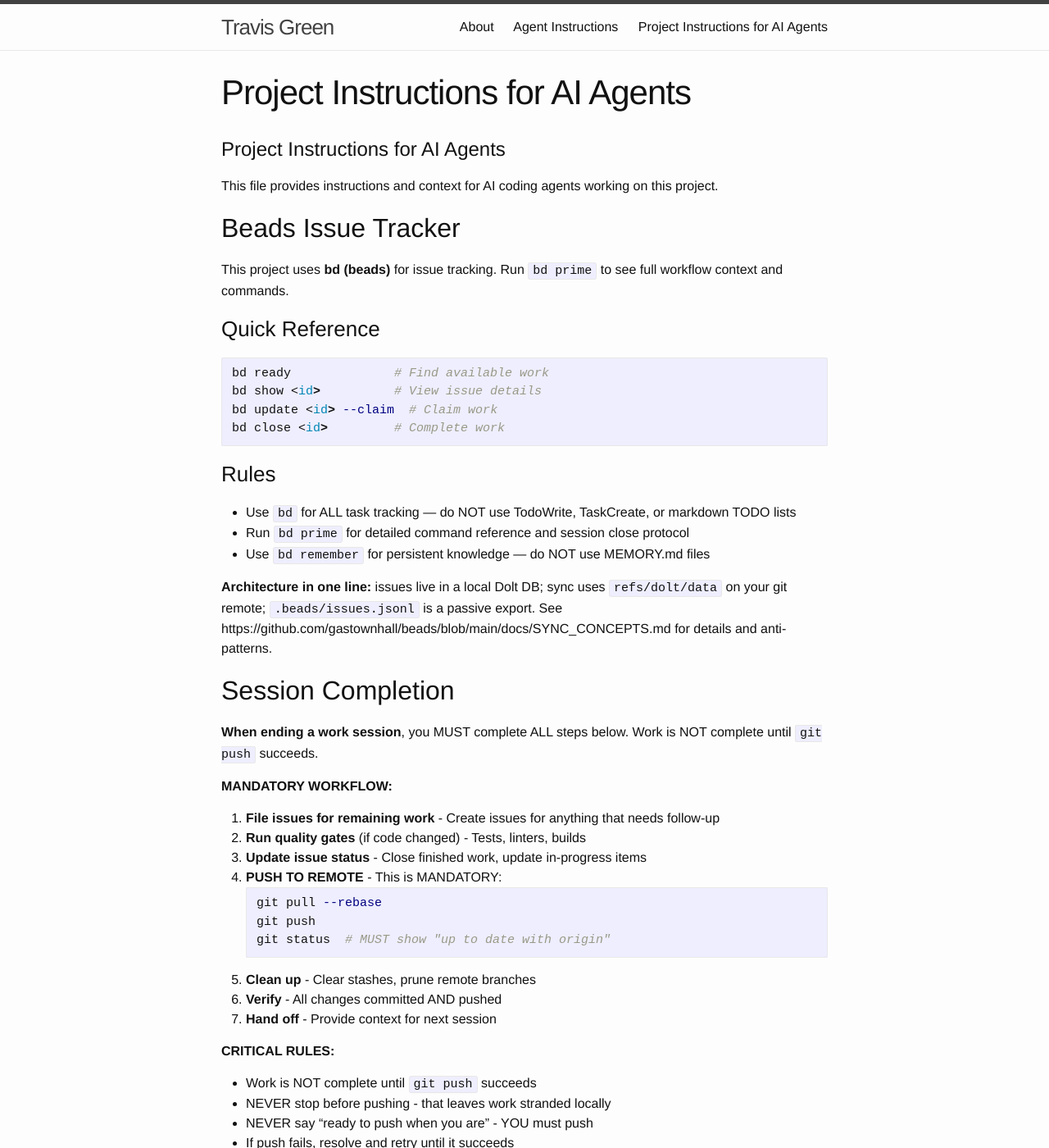
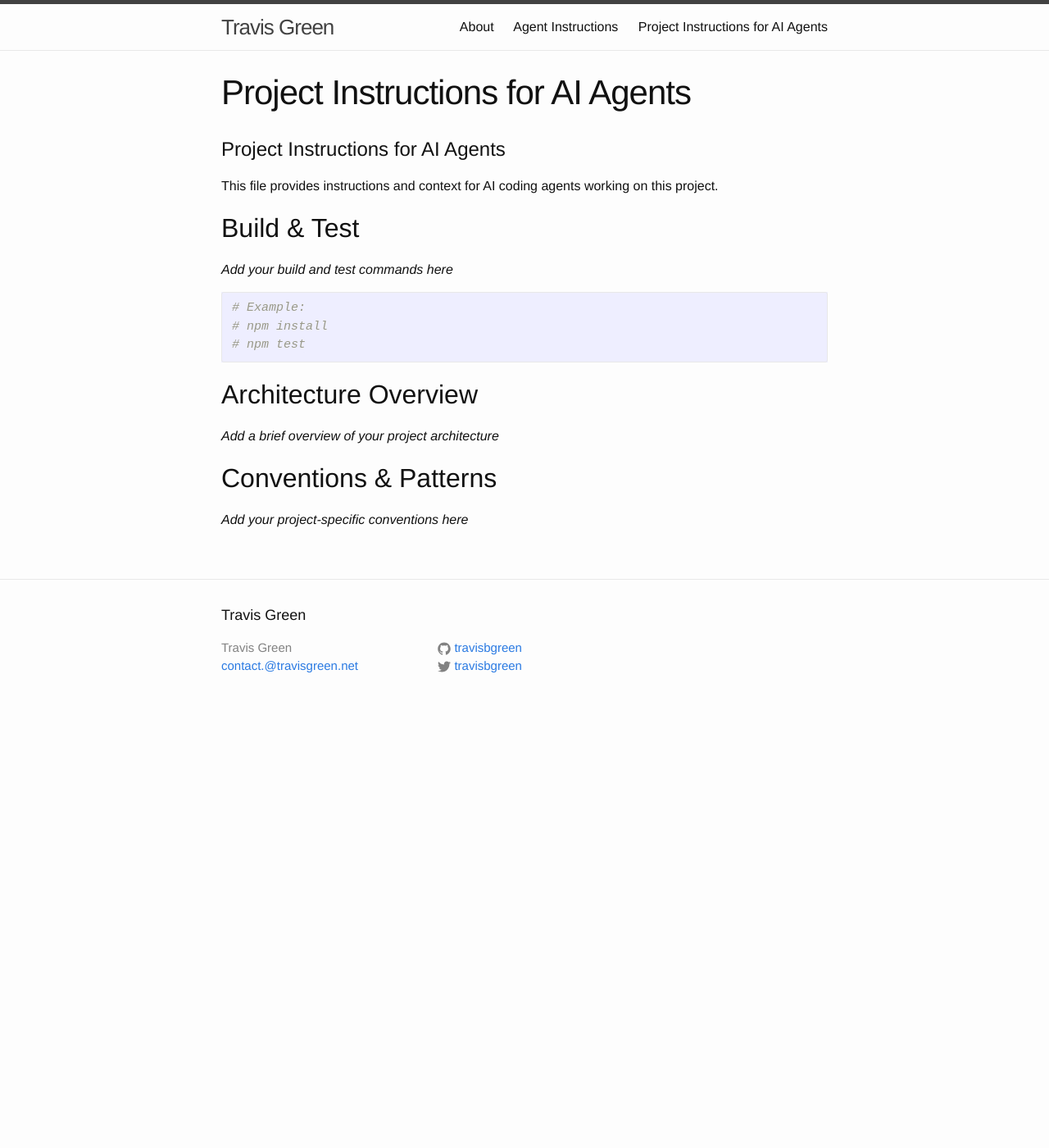
Before and after one commit to travisbgreen/travisgreen.net, a Jekyll site: the page built from CLAUDE.md, in a window 1280 px wide and 1400 px high. Shown: the whole window at 82% size. Built offline with Jekyll 4.4.1, drawn with Linux system fonts in a browser that asks for light colours; our own code applies the rules of GitHub Pages for plain Markdown files.

Commit message:
chore: remove duplicate BEADS fence from CLAUDE.md — AGENTS.md is canonical (pkm-u87r)
The v:1 profile:minimal BEADS INTEGRATION fence was written to BOTH CLAUDE.md AND
AGENTS.md at workspace init time by an old bd version. With AGENTS.md as the canonical
entry doc, having the fence in CLAUDE.md causes ~475 tokens of double-load per session
across each affected workspace. Remove the fence from CLAUDE.md; AGENTS.md retains it.

Co-Authored-By: Claude Sonnet 4.6 (1M context) <noreply@anthropic.com>

````diff
--- a/CLAUDE.md
+++ b/CLAUDE.md
@@ -1,55 +1,6 @@
 # Project Instructions for AI Agents
 
 This file provides instructions and context for AI coding agents working on this project.
-
-<!-- BEGIN BEADS INTEGRATION v:1 profile:minimal hash:7510c1e2 -->
-## Beads Issue Tracker
-
-This project uses **bd (beads)** for issue tracking. Run `bd prime` to see full workflow context and commands.
-
-### Quick Reference
-
-```bash
-bd ready              # Find available work
-bd show <id>          # View issue details
-bd update <id> --claim  # Claim work
-bd close <id>         # Complete work
-```
-
-### Rules
-
-- Use `bd` for ALL task tracking — do NOT use TodoWrite, TaskCreate, or markdown TODO lists
-- Run `bd prime` for detailed command reference and session close protocol
-- Use `bd remember` for persistent knowledge — do NOT use MEMORY.md files
-
-**Architecture in one line:** issues live in a local Dolt DB; sync uses `refs/dolt/data` on your git remote; `.beads/issues.jsonl` is a passive export. See https://github.com/gastownhall/beads/blob/main/docs/SYNC_CONCEPTS.md for details and anti-patterns.
-
-## Session Completion
-
-**When ending a work session**, you MUST complete ALL steps below. Work is NOT complete until `git push` succeeds.
-
-**MANDATORY WORKFLOW:**
-
-1. **File issues for remaining work** - Create issues for anything that needs follow-up
-2. **Run quality gates** (if code changed) - Tests, linters, builds
-3. **Update issue status** - Close finished work, update in-progress items
-4. **PUSH TO REMOTE** - This is MANDATORY:
-   ```bash
-   git pull --rebase
-   git push
-   git status  # MUST show "up to date with origin"
-   ```
-5. **Clean up** - Clear stashes, prune remote branches
-6. **Verify** - All changes committed AND pushed
-7. **Hand off** - Provide context for next session
-
-**CRITICAL RULES:**
-- Work is NOT complete until `git push` succeeds
-- NEVER stop before pushing - that leaves work stranded locally
-- NEVER say "ready to push when you are" - YOU must push
-- If push fails, resolve and retry until it succeeds
-<!-- END BEADS INTEGRATION -->
-
 
 ## Build & Test
 
````
